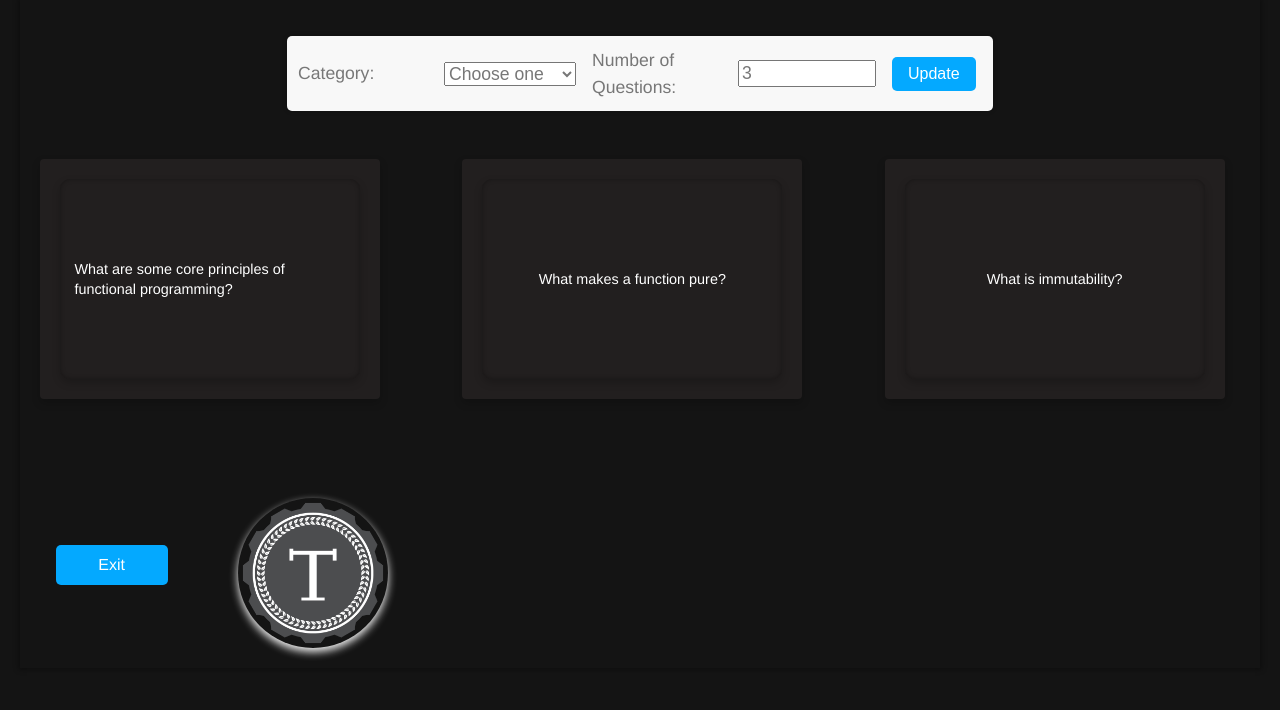
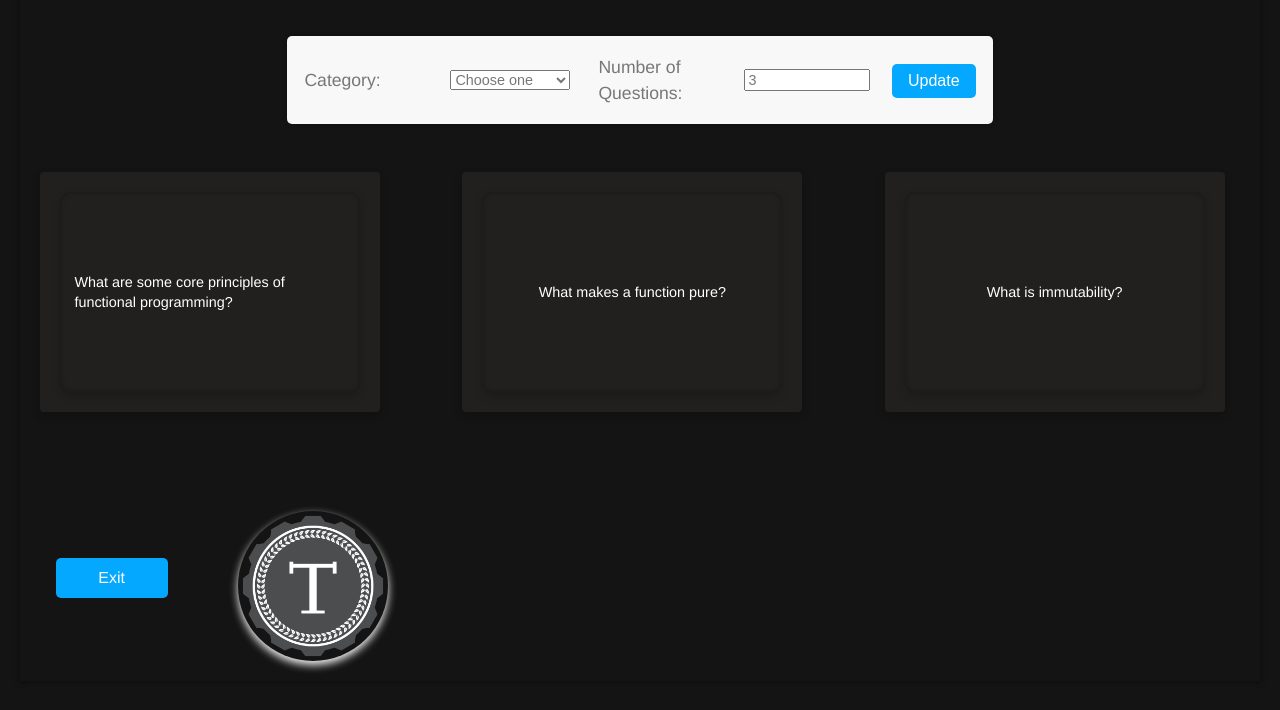
Before and after one commit to Sulton88Mehron90/interview-prep-questions, a React (Create React App) app: page /flashcards in a window 1280 px wide. Shown: the top 710 px of the page. Built offline with nearby package versions, Linux system fonts and the light colour scheme.

Commit message:
Add edits to flashcard component

```diff
--- a/src/Components/FlashcardContainer/FlashcardContainer.css
+++ b/src/Components/FlashcardContainer/FlashcardContainer.css
@@ -33,24 +33,31 @@ body {
   font-size: 1.2rem;
 }
 
-.category-form label,
 .category-form select,
 .category-form input,
 .category-form button {
   margin: 0.9rem;
   flex: 2;
   color: #777;
+  font-size: 0.9rem;
+}
+
+.category-form label {
+  flex: 2;
+  color: #777;
   font-size: 1.1rem;
 }
+
 
 .category-form label,
 .category-form select,
 .category-form input {
   flex: 1;
-  margin: 0.5rem;
+  margin: 0.9rem;
 }
 
-.smaller-text {
+.category-form select.smaller-text,
+.category-form input.smaller-text {
   font-size: 0.9rem;
 }
 
```
